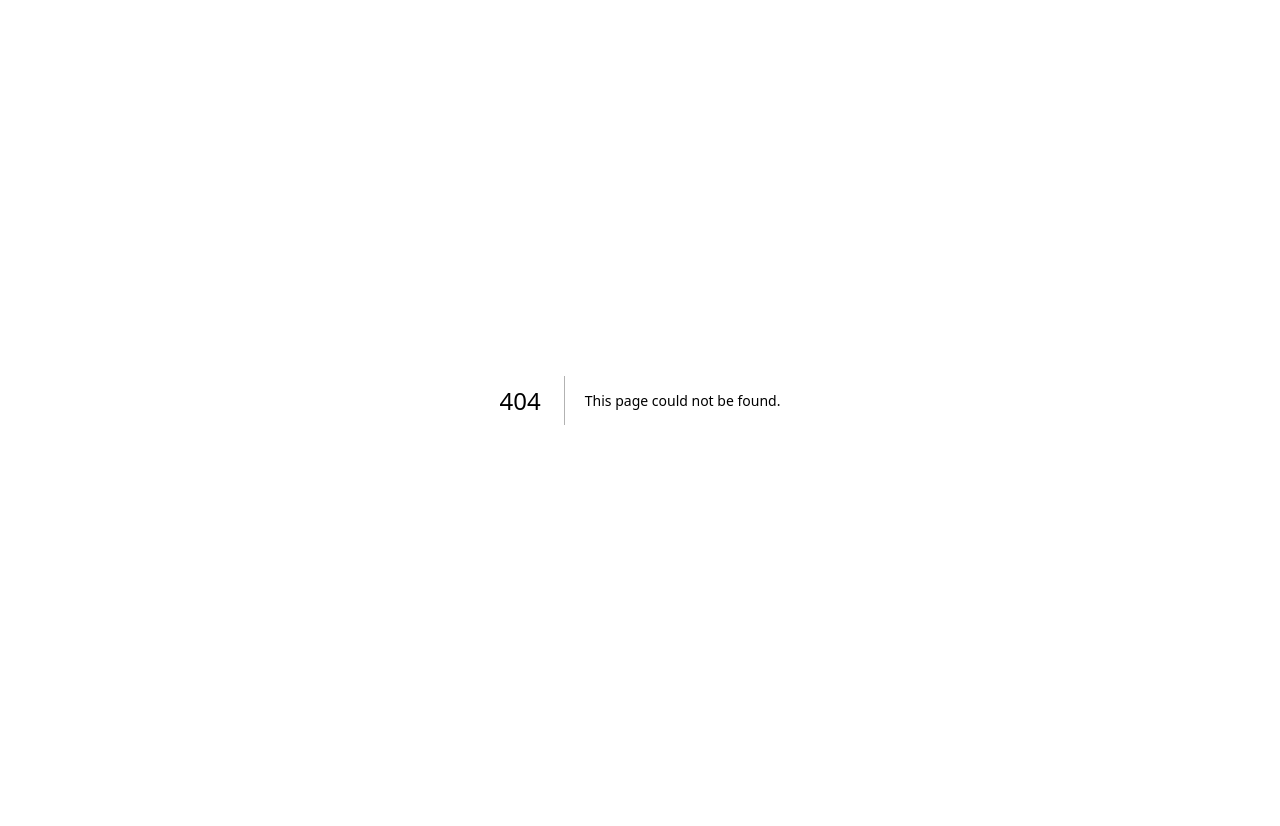
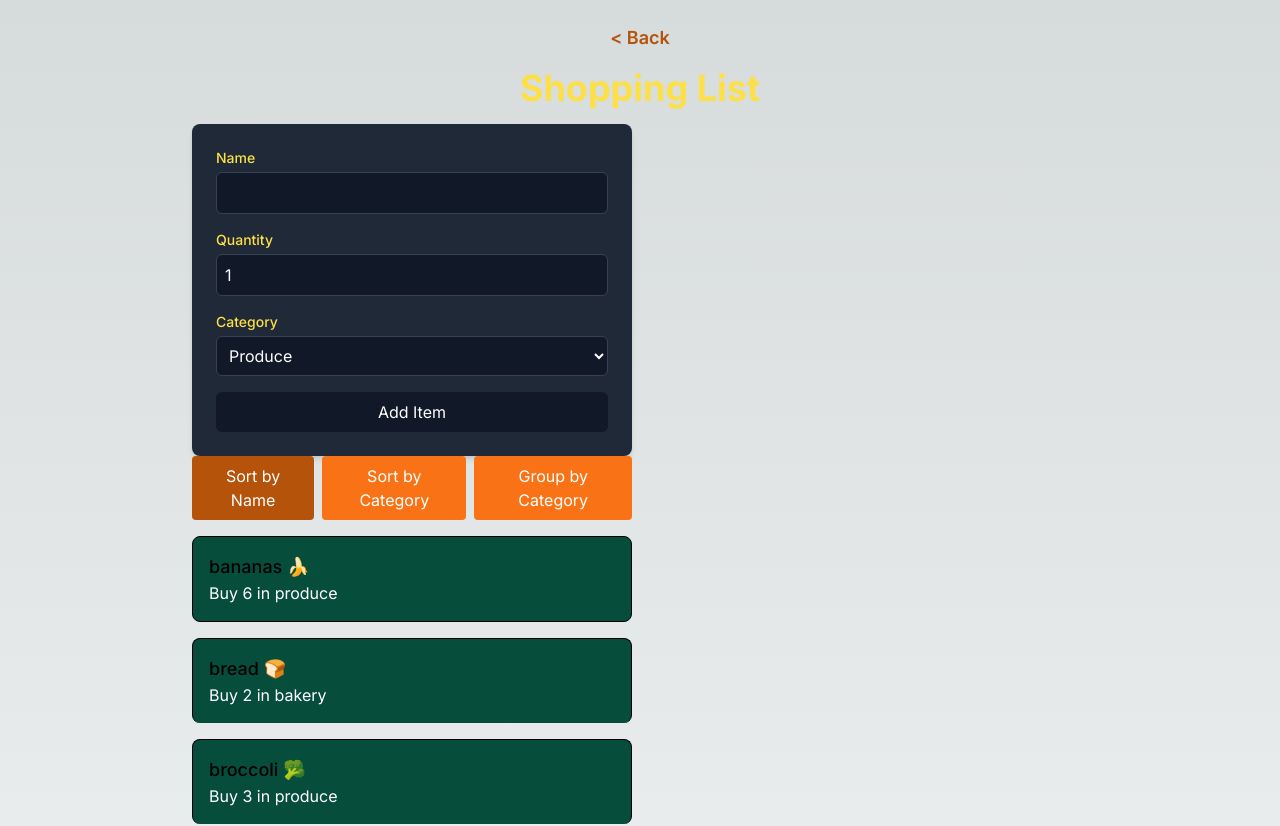
Before and after one commit to Arthur4Lopes/cprg306-assignments, a Next.js app: page /week-7 in a window 1280 px wide. Before the commit this address had no page. Shown: the top 826 px of the page. Before the commit the page ends 800 px from the top, so only its background shows below. Built offline with nearby package versions, Linux system fonts and the light colour scheme.

Commit message:
week 7 assignment

```diff
--- a/app/page.js
+++ b/app/page.js
@@ -88,6 +88,20 @@ export default function Home() {
           </h2>
         </a>
 
+        <a
+          href="/week-7"
+          className="group rounded-lg border border-transparent px-5 py-4 transition-colors hover:border-gray-300 hover:bg-gray-100 hover:dark:border-neutral-700 hover:dark:bg-neutral-800/30"
+          target="_blank"
+          rel="noopener noreferrer"
+        >
+          <h2 className={`mb-3 text-2xl font-semibold`}>
+            Week-7{" "}
+            <span className="inline-block transition-transform group-hover:translate-x-1 motion-reduce:transform-none">
+              -&gt;
+            </span>
+          </h2>
+        </a>
+
       </div>
     </main>
   );
--- /dev/null
+++ b/app/week-7/item-list.js
@@ -0,0 +1,72 @@
+"use client";
+
+import { useState } from 'react';
+import Item from './item';
+
+export default function ItemList({ items, onItemSelect }) {
+  const [sortBy, setSortBy] = useState('name');
+
+  const sortedItems = [...items].sort((a, b) => {
+    if (sortBy === 'name') {
+      return a.name.localeCompare(b.name);
+    } else if (sortBy === 'category') {
+      return a.category.localeCompare(b.category);
+    }
+    return 0;
+  });
+
+  const groupedItems = items.reduce((acc, item) => {
+    if (!acc[item.category]) {
+      acc[item.category] = [];
+    }
+    acc[item.category].push(item);
+    return acc;
+  }, {});
+
+  const renderGroupedItems = () => {
+    return Object.keys(groupedItems).sort().map((category) => (
+      <div key={category}>
+        <h2 className="text-lg font-semibold capitalize mt-4">{category}</h2>
+        <ul className="divide-y divide-black space-y-4">
+          {groupedItems[category].sort((a, b) => a.name.localeCompare(b.name)).map((item) => (
+            <Item key={item.id} {...item} onSelect={onItemSelect} />
+          ))}
+        </ul>
+      </div>
+    ));
+  };
+
+  return (
+    <div className="max-w-md mx-auto">
+      <div className="flex justify-end mb-4">
+        <button
+          className={`px-4 py-2 mr-2 ${sortBy === 'name' ? 'bg-amber-700 text-white active:bg-amber-800' : 'bg-orange-500 text-white active:bg-orange-600'} rounded`}
+          onClick={() => setSortBy('name')}
+        >
+          Sort by Name
+        </button>
+        <button
+          className={`px-4 py-2 mr-2 ${sortBy === 'category' ? 'bg-amber-700 text-white active:bg-amber-800' : 'bg-orange-500 text-white active:bg-orange-600'} rounded`}
+          onClick={() => setSortBy('category')}
+        >
+          Sort by Category
+        </button>
+        <button
+          className={`px-4 py-2 ${sortBy === 'group' ? 'bg-amber-700 text-white active:bg-amber-800' : 'bg-orange-500 text-white active:bg-orange-600'} rounded`}
+          onClick={() => setSortBy('group')}
+        >
+          Group by Category
+        </button>
+      </div>
+      {sortBy === 'group' ? (
+        renderGroupedItems()
+      ) : (
+        <ul className="divide-y divide-black space-y-4">
+          {sortedItems.map((item) => (
+            <Item key={item.id} {...item} onSelect={onItemSelect} />
+          ))}
+        </ul>
+      )}
+    </div>
+  );
+}
--- /dev/null
+++ b/app/week-7/item.js
@@ -0,0 +1,12 @@
+"use client";
+
+const Item = ({ name, quantity, category, onSelect }) => {
+  return (
+    <li onClick={() => onSelect(name)} className="flex flex-col justify-between items-start p-4 border border-black bg-emerald-900 rounded-lg mb-4 last:mb-0 max-w-md mx-auto cursor-pointer hover:bg-emerald-700">
+      <span className="font-medium text-lg">{name}</span>
+      <span className="text-white">Buy {quantity} in {category}</span>
+    </li>
+  );
+};
+
+export default Item;
--- /dev/null
+++ b/app/week-7/items.json
@@ -0,0 +1,74 @@
+[
+    {
+      "id": "1h2GJKH12gkHG31h1H",
+      "name": "milk, 4 L 🥛",
+      "quantity": 1,
+      "category": "dairy"
+    },
+    {
+      "id": "2KJH3k2j3H1k2J3K1H",
+      "name": "bread 🍞",
+      "quantity": 2,
+      "category": "bakery"
+    },
+    {
+      "id": "3h2KJH3k2j3H1k2J3",
+      "name": "eggs, dozen 🥚",
+      "quantity": 2,
+      "category": "dairy"
+    },
+    {
+      "id": "4k2J3K1H2GJKH12gk",
+      "name": "bananas 🍌",
+      "quantity": 6,
+      "category": "produce"
+    },
+    {
+      "id": "5H1h1H2KJH3k2j3H",
+      "name": "broccoli 🥦",
+      "quantity": 3,
+      "category": "produce"
+    },
+    {
+      "id": "6H1k2J3K1H2GJKH1",
+      "name": "chicken breasts, 1 kg 🍗",
+      "quantity": 1,
+      "category": "meat"
+    },
+    {
+      "id": "7gkHG31h1H2KJH3k",
+      "name": "pasta sauce 🍝",
+      "quantity": 3,
+      "category": "canned goods"
+    },
+    {
+      "id": "8j3H1k2J3K1H2GJK",
+      "name": "spaghetti, 454 g 🍝",
+      "quantity": 2,
+      "category": "dry goods"
+    },
+    {
+      "id": "9H12gkHG31h1H2KJ",
+      "name": "toilet paper, 12 pack 🧻",
+      "quantity": 1,
+      "category": "household"
+    },
+    {
+      "id": "10H3k2j3H1k2J3K1",
+      "name": "paper towels, 6 pack",
+      "quantity": 1,
+      "category": "household"
+    },
+    {
+      "id": "11k2J3K1H2GJKH12",
+      "name": "dish soap 🍽️",
+      "quantity": 1,
+      "category": "household"
+    },
+    {
+      "id": "12GJKH12gkHG31h1",
+      "name": "hand soap 🧼",
+      "quantity": 4,
+      "category": "household"
+    }
+  ]
--- /dev/null
+++ b/app/week-7/meal-ideas.js
@@ -0,0 +1,38 @@
+"use client";
+
+import { useState, useEffect } from 'react';
+
+export default function MealIdeas({ ingredient }) {
+  const [meals, setMeals] = useState([]);
+
+  useEffect(() => {
+    if (ingredient) {
+      loadMealIdeas();
+    }
+  }, [ingredient]);
+
+  const loadMealIdeas = async () => {
+    const fetchedMeals = await fetchMealIdeas(ingredient);
+    setMeals(fetchedMeals);
+  };
+
+  const fetchMealIdeas = async (ingredient) => {
+    const response = await fetch(`https://www.themealdb.com/api/json/v1/1/filter.php?i=${ingredient}`);
+    const data = await response.json();
+    return data.meals || [];
+  };
+
+  return (
+    <div>
+      <h2 className="text-2xl font-semibold mb-4">Meal Ideas for "{ingredient}"</h2>
+      <ul className="space-y-4">
+        {meals.map((meal) => (
+          <li key={meal.idMeal} className="flex items-center space-x-4">
+            <img src={meal.strMealThumb} alt={meal.strMeal} className="w-16 h-16 rounded-lg"/>
+            <span>{meal.strMeal}</span>
+          </li>
+        ))}
+      </ul>
+    </div>
+  );
+}
--- /dev/null
+++ b/app/week-7/new-item.js
@@ -0,0 +1,77 @@
+"use client";
+
+import { useState } from 'react';
+
+export default function NewItem({ onAddItem }) {
+  const [name, setName] = useState('');
+  const [quantity, setQuantity] = useState(1);
+  const [category, setCategory] = useState('produce');
+
+  const handleSubmit = (e) => {
+    e.preventDefault();
+    const newItem = {
+      id: Math.random().toString(36).substr(2, 9),
+      name,
+      quantity,
+      category,
+    };
+    onAddItem(newItem);
+    setName('');
+    setQuantity(1);
+    setCategory('produce');
+  };
+
+  return (
+    <form onSubmit={handleSubmit} className="bg-gray-800 p-6 rounded-lg shadow-md w-full">
+      <div className="mb-4">
+        <label htmlFor="name" className="block text-sm font-medium text-yellow-300">Name</label>
+        <input
+          type="text"
+          id="name"
+          value={name}
+          onChange={(e) => setName(e.target.value)}
+          required
+          className="mt-1 p-2 block w-full bg-gray-900 border border-gray-700 rounded-md text-white"
+        />
+      </div>
+      <div className="mb-4">
+        <label htmlFor="quantity" className="block text-sm font-medium text-yellow-300">Quantity</label>
+        <input
+          type="number"
+          id="quantity"
+          value={quantity}
+          onChange={(e) => setQuantity(Number(e.target.value))}
+          min="1"
+          max="99"
+          required
+          className="mt-1 p-2 block w-full bg-gray-900 border border-gray-700 rounded-md text-white"
+        />
+      </div>
+      <div className="mb-4">
+        <label htmlFor="category" className="block text-sm font-medium text-yellow-300">Category</label>
+        <select
+          id="category"
+          value={category}
+          onChange={(e) => setCategory(e.target.value)}
+          required
+          className="mt-1 p-2 block w-full bg-gray-900 border border-gray-700 rounded-md text-white"
+        >
+          <option value="produce">Produce</option>
+          <option value="dairy">Dairy</option>
+          <option value="bakery">Bakery</option>
+          <option value="meat">Meat</option>
+          <option value="frozen foods">Frozen Foods</option>
+          <option value="canned goods">Canned Goods</option>
+          <option value="dry goods">Dry Goods</option>
+          <option value="beverages">Beverages</option>
+          <option value="snacks">Snacks</option>
+          <option value="household">Household</option>
+          <option value="other">Other</option>
+        </select>
+      </div>
+      <button type="submit" className="w-full bg-gray-900 text-white p-2 rounded-md hover:bg-gray-700">
+        Add Item
+      </button>
+    </form>
+  );
+}
--- /dev/null
+++ b/app/week-7/page.js
@@ -0,0 +1,42 @@
+"use client";
+
+import { useState } from 'react';
+import NewItem from './new-item';
+import ItemList from './item-list';
+import MealIdeas from './meal-ideas';
+import itemsData from './items.json';
+
+export default function Page() {
+  const [items, setItems] = useState(itemsData);
+  const [selectedItemName, setSelectedItemName] = useState('');
+
+  const handleAddItem = (newItem) => {
+    setItems((prevItems) => [...prevItems, newItem]);
+  };
+
+  const handleItemSelect = (itemName) => {
+    const cleanedName = itemName.split(',')[0].replace(/([\u2700-\u27BF]|[\uE000-\uF8FF]|[\u2011-\u26FF])/g, '').trim();
+    setSelectedItemName(cleanedName);
+  };
+
+  return (
+    <main className="flex flex-col items-center p-6">
+      <a
+        href="/"
+        className="text-amber-700 text-lg font-semibold mb-4">&lt; Back
+      </a>
+      <h1 className="text-4xl font-bold mb-4 text-center text-yellow-300">
+        Shopping List
+      </h1>
+      <div className="flex flex-col w-full max-w-4xl space-y-4 md:flex-row md:space-y-0 md:space-x-4">
+        <div className="w-full md:w-1/2">
+          <NewItem onAddItem={handleAddItem} />
+          <ItemList items={items} onItemSelect={handleItemSelect} />
+        </div>
+        <div className="w-full md:w-1/2">
+          {selectedItemName && <MealIdeas ingredient={selectedItemName} />}
+        </div>
+      </div>
+    </main>
+  );
+}
```
